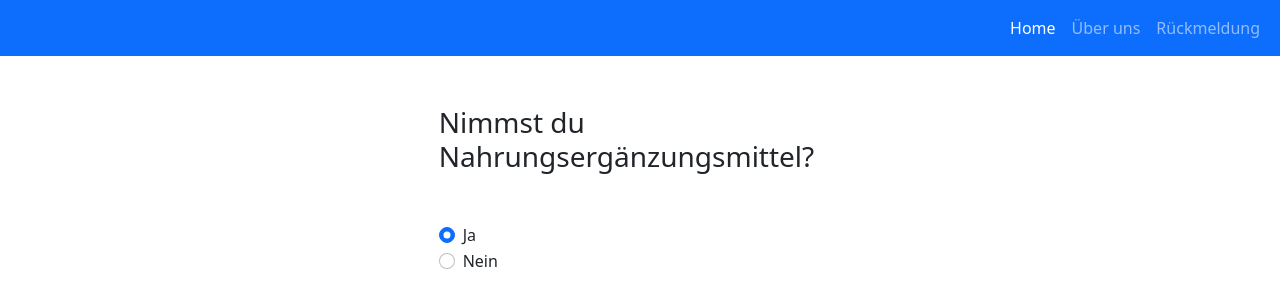
After one commit to phrandsisgo/GesundheitsUmfrageDerRitter, a PHP site: page /boolean.php in a window 1280 px wide. The commit adds this page. Shown: the top 308 px of the page. Run offline with PHP 8.4, Linux system fonts and the light colour scheme.

Commit message:
nav aligned to the right, boolean tmp in process

```diff
--- /dev/null
+++ b/boolean.php
@@ -0,0 +1,45 @@
+<!DOCTYPE html>
+<html lang="en">
+<head>
+    <meta charset="UTF-8">
+    <meta name="viewport" content="width=device-width, initial-scale=1.0">
+    <title>Boolean | Question Template</title>
+    <link href="https://cdn.jsdelivr.net/npm/bootstrap@5.2.3/dist/css/bootstrap.min.css" rel="stylesheet" integrity="sha384-rbsA2VBKQhggwzxH7pPCaAqO46MgnOM80zW1RWuH61DGLwZJEdK2Kadq2F9CUG65" crossorigin="anonymous">
+    <script src="https://cdn.jsdelivr.net/npm/bootstrap@5.2.3/dist/js/bootstrap.bundle.min.js" integrity="sha384-kenU1KFdBIe4zVF0s0G1M5b4hcpxyD9F7jL+jjXkk+Q2h455rYXK/7HAuoJl+0I4" crossorigin="anonymous"></script>
+    <link rel="stylesheet"href="style.css">
+</head>
+
+<body>
+
+<?php include 'header.php'?>
+
+<div class="container-fluid">
+
+    <div class="row">
+
+        <div class="col-md-4"></div>
+
+    <div class="col-md-4">
+        <form>
+            <div class="question">
+                <h3>Nimmst du Nahrungsergänzungsmittel?</h3>
+            </div>
+
+            <div class="form-check">
+                <input type="radio" class="form-check-input" id="radio1" name="optradio" value="option1" checked>
+                <label class="form-check-label" for="radio1">Ja</label>
+            </div>
+
+            <div class="form-check">
+                <input type="radio" class="form-check-input" id="radio2" name="optradio" value="option2">
+                <label class="form-check-label" for="radio2">Nein</label>
+            </div>
+        </form>
+    </div>
+
+    <div class="col-md-4"></div>
+  </div>
+</div>
+
+</body>
+</html>
--- a/header.php
+++ b/header.php
@@ -13,7 +13,7 @@
 <body>
         <nav class="navbar navbar-expand bg-primary navbar-dark">
           <div class="container-fluid">
-            <ul class="navbar-nav">
+            <ul class="navbar-nav ms-auto">
               <li class="nav-item">
                 <a class="nav-link active" href="#">Home</a>
               </li>
--- a/style.css
+++ b/style.css
@@ -0,0 +1,4 @@
+.question{
+    margin-top: 50px;
+    margin-bottom: 50px;
+}
```
Also changed, not shown: ToDoNotizen.md (+1 -1 lines).
